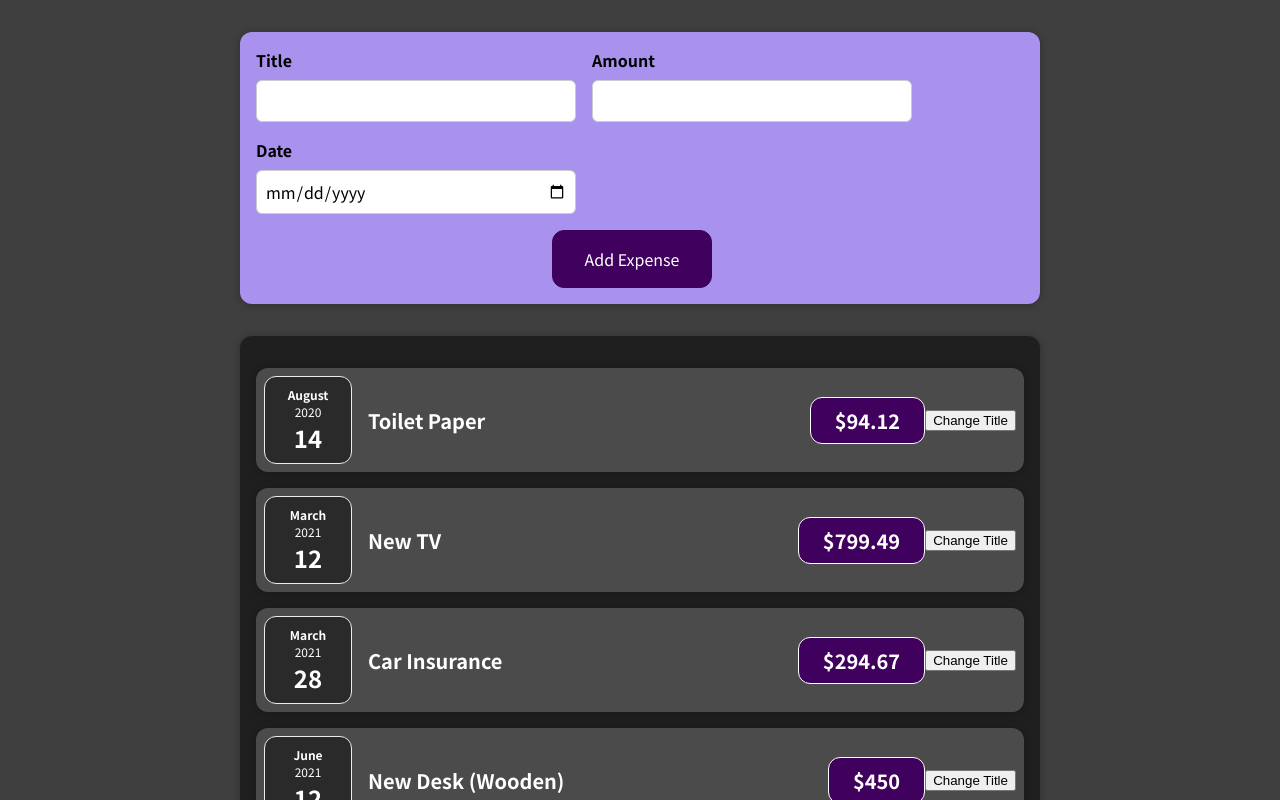
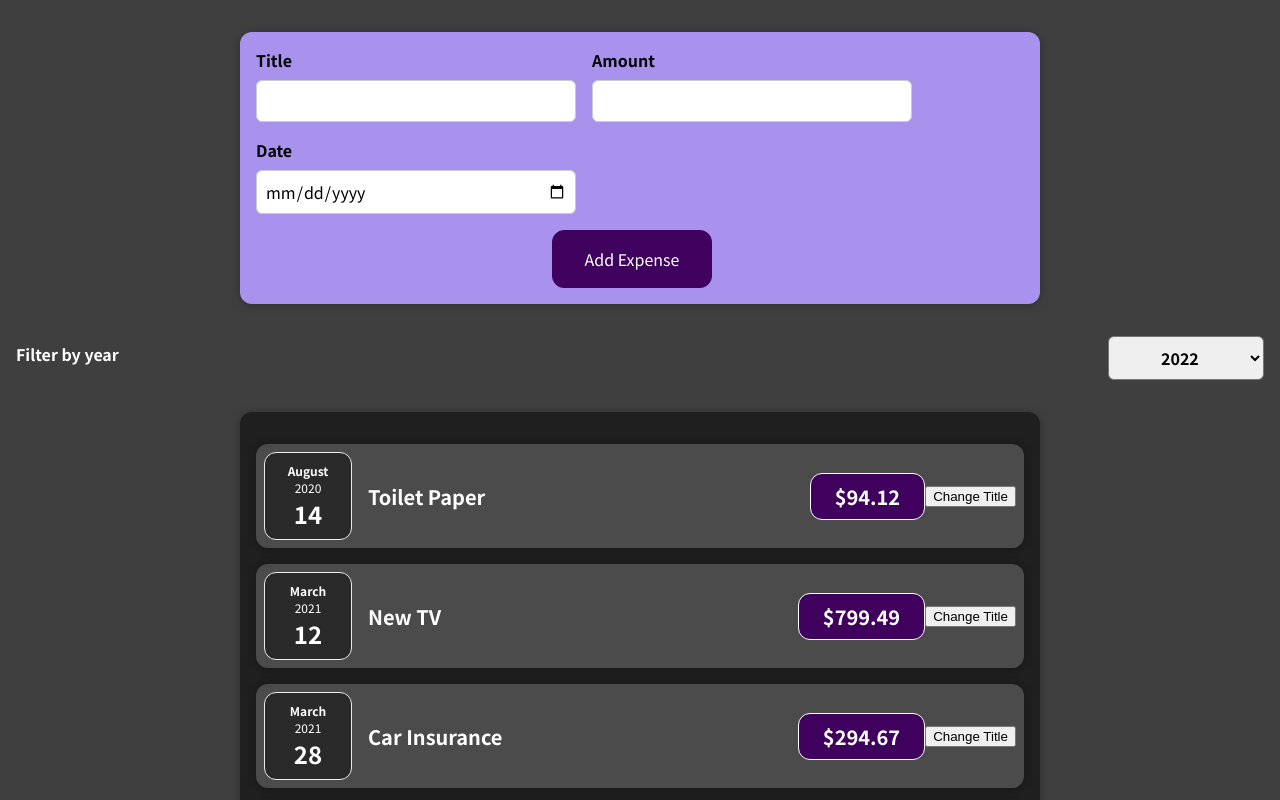
Before and after one commit to osman-bursa/react-fundamentals, a React (Create React App) app: page / in a window 1280 px wide. Shown: the top 800 px of the page. Built offline with nearby package versions, Linux system fonts and the light colour scheme.

Commit message:
handling expense filter

```diff
--- /dev/null
+++ b/src/components/Expenses/ExpenseFilter.css
@@ -0,0 +1,24 @@
+.expenses-filter {
+    color: white;
+    padding: 0 1rem;
+}
+
+.expenses-filter__control {
+    display: flex;
+    width: 100%;
+    align-items: center;
+    justify-content: space-between;
+    margin: 1rem 0;
+}
+
+.expenses-filter label {
+    font-weight: bold;
+    margin-bottom: 0.5rem;
+}
+
+.expenses-filter select {
+    font: inherit;
+    padding: 0.5rem 3rem;
+    font-weight: bold;
+    border-radius: 6px;
+}
--- /dev/null
+++ b/src/components/Expenses/ExpenseFilter.js
@@ -0,0 +1,30 @@
+import React, { useState } from 'react';
+import './ExpenseFilter.css';
+
+const ExpensesFilter = (props) => {
+    const [filterChange, setFilterChange] = useState('');
+
+    const filterChangeHandler = (event) => {
+        //event has a value => 'event.target.value'
+        setFilterChange(event.target.value);
+
+        const selectedYear = event.target.value;
+        props.onExpenseFilterChange(selectedYear); // sending expensefilter selection up
+    };
+
+    return (
+        <div className='expenses-filter'>
+            <div className='expenses-filter__control'>
+                <label>Filter by year</label>
+                <select onChange={filterChangeHandler}>
+                    <option value='2022'>2022</option>
+                    <option value='2021'>2021</option>
+                    <option value='2020'>2020</option>
+                    <option value='2019'>2019</option>
+                </select>
+            </div>
+        </div>
+    );
+};
+
+export default ExpensesFilter;
--- a/src/components/Expenses/Expenses.js
+++ b/src/components/Expenses/Expenses.js
@@ -1,12 +1,22 @@
 import Card from '../UI/Card';
 import ExpenseItem from './ExpenseItem';
 import './Expenses.css';
+import ExpenseFilter from './ExpenseFilter';
+import { useState } from 'react';
 
 function Expenses(props) {
     const expenses = props.expenseList;
+    const [selectedYear, setSelectedYear] = useState('');
+
+    const expenseFilterChangeHandler = (selectedYear) => {
+        console.log(selectedYear); // log the data to check
+        setSelectedYear(selectedYear); // store the selectedYear in the state.
+    };
 
     return (
-    <Card className="expenses">
+        <div>
+            <ExpenseFilter onExpenseFilterChange={expenseFilterChangeHandler} />
+            <Card className='expenses'>
                 <ExpenseItem title={expenses[0].title} amount={expenses[0].amount} date={expenses[0].date} />
 
                 <ExpenseItem title={expenses[1].title} amount={expenses[1].amount} date={expenses[1].date} />
@@ -15,6 +25,7 @@
 
                 <ExpenseItem title={expenses[3].title} amount={expenses[3].amount} date={expenses[3].date} />
             </Card>
+        </div>
     );
 }
 
```
Also changed, not shown: 1 other file (tests, documents, lock files or other folders). Lines whose indentation alone changed are shown as unchanged.
